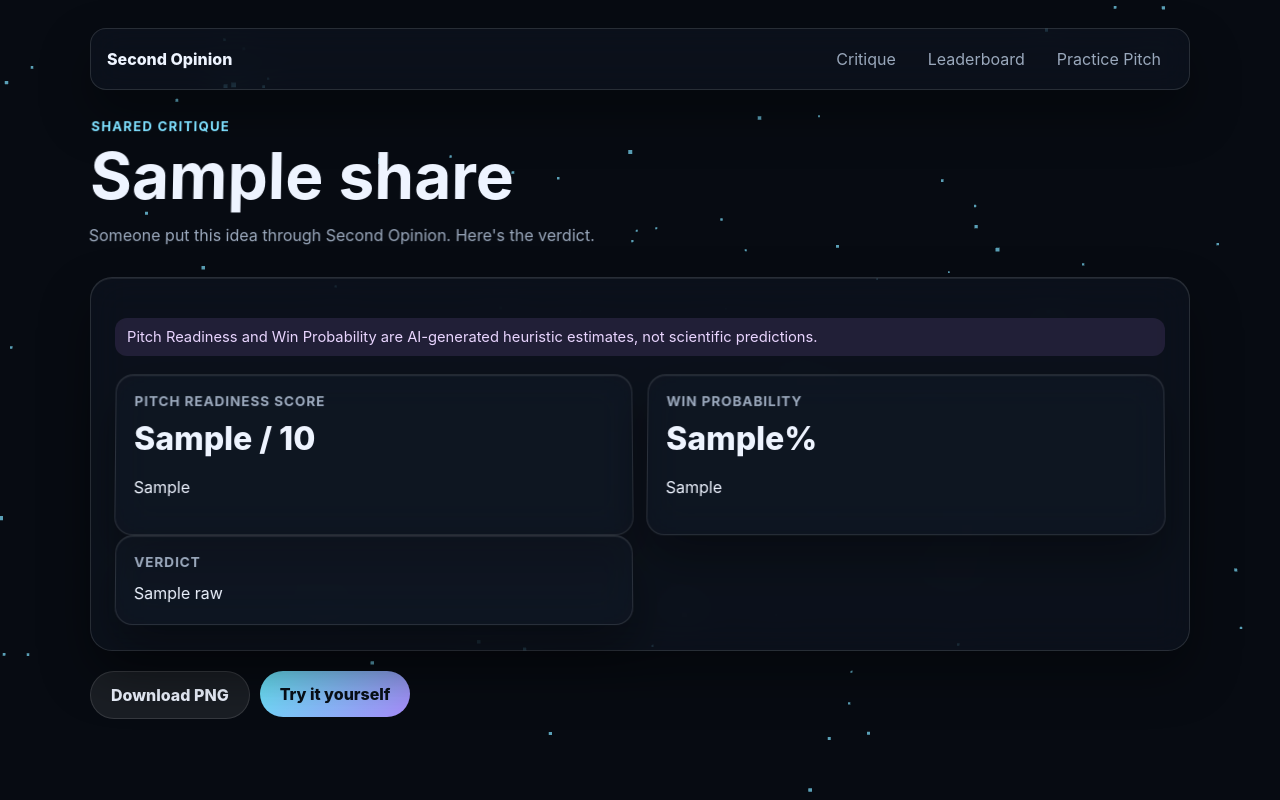
After one commit to keshavchandgupta25-ux/second-opinion, a Flask app: template templates/share.html in a window 1280 px wide. The commit adds this page. Run offline with Flask 3, Linux system fonts and the light colour scheme; the template is opened without the code that fills it: most values are stand-ins (such as "Sample title", 1, 10 or a date in 2020).

Commit message:
new changes

```diff
--- a/app.py
+++ b/app.py
@@ -7,6 +7,7 @@ from flask import Flask, jsonify, render_template, request
 from leaderboard import leaderboard_bp
 from practice import practice_bp
 from scoring import analyze_idea
+from share import share_bp
 from storage import init_db, save_submission
 
 load_dotenv()
@@ -14,6 +15,7 @@ load_dotenv()
 app = Flask(__name__)
 app.register_blueprint(leaderboard_bp)
 app.register_blueprint(practice_bp)
+app.register_blueprint(share_bp)
 init_db()
 
 
--- /dev/null
+++ b/share.py
@@ -0,0 +1,85 @@
+from flask import Blueprint, jsonify, render_template, request, url_for
+
+from share_store import create_share, get_share
+
+share_bp = Blueprint("share", __name__)
+
+MAX_FIELD_LENGTH = 4000
+MAX_REASON_LENGTH = 500
+MAX_TITLE_LENGTH = 120
+
+ALLOWED_SECTION_KEYS = {"assumptions", "riskiest", "question", "patch", "raw"}
+
+
+def _clean(value, limit=MAX_FIELD_LENGTH) -> str:
+    if not isinstance(value, str):
+        return ""
+    return value.strip()[:limit]
+
+
+def _clean_score(value):
+    if isinstance(value, (int, float)) and not isinstance(value, bool):
+        return value
+    return None
+
+
+@share_bp.route("/api/share", methods=["POST"])
+def create_share_link():
+    payload = request.get_json(silent=True) or {}
+
+    idea_title = _clean(payload.get("title"), MAX_TITLE_LENGTH) or "Untitled idea"
+    raw_sections = payload.get("sections")
+    raw_scores = payload.get("scores")
+
+    if not isinstance(raw_sections, dict) or not isinstance(raw_scores, dict):
+        return jsonify({"error": "Nothing to share yet — analyze an idea first."}), 400
+
+    sections = {
+        key: _clean(raw_sections.get(key))
+        for key in ALLOWED_SECTION_KEYS
+        if raw_sections.get(key)
+    }
+
+    if not sections:
+        return jsonify({"error": "Nothing to share yet — analyze an idea first."}), 400
+
+    scores = {
+        "pitch_readiness": _clean_score(raw_scores.get("pitch_readiness")),
+        "pitch_reason": _clean(raw_scores.get("pitch_reason"), MAX_REASON_LENGTH),
+        "win_probability": _clean_score(raw_scores.get("win_probability")),
+        "win_reason": _clean(raw_scores.get("win_reason"), MAX_REASON_LENGTH),
+    }
+
+    record = {
+        "title": idea_title,
+        "sections": sections,
+        "scores": scores,
+        "raw": _clean(payload.get("raw")),
+    }
+
+    try:
+        share_id = create_share(idea_title, record)
+    except Exception:
+        return jsonify(
+            {"error": "Could not create a share link right now. Try again in a minute."}
+        ), 502
+
+    return jsonify(
+        {
+            "id": share_id,
+            "url": url_for("share.share_page", share_id=share_id, _external=True),
+        }
+    )
+
+
+@share_bp.route("/share/<share_id>")
+def share_page(share_id):
+    try:
+        record = get_share(share_id)
+    except Exception:
+        record = None
+
+    if not record:
+        return render_template("share.html", not_found=True), 404
+
+    return render_template("share.html", not_found=False, share=record)
--- a/static/js/app.js
+++ b/static/js/app.js
@@ -105,6 +105,8 @@
         throw new Error(data.error || "Something went wrong.");
       }
 
+      window.SecondOpinionLastResult = data;
+
       const sections = data.sections || {};
       const scores = data.scores || {};
 
--- /dev/null
+++ b/static/js/share.js
@@ -0,0 +1,140 @@
+(function () {
+  function slugTitle(idea) {
+    const firstLine = (idea || "").split("\n")[0].replace(/\s+/g, " ").trim();
+    if (!firstLine) return "Untitled idea";
+    return firstLine.length > 80 ? firstLine.slice(0, 77).trim() + "..." : firstLine;
+  }
+
+  function downloadCanvas(targetEl, filename, onError) {
+    if (!targetEl) return;
+    if (!window.html2canvas) {
+      onError("PNG export isn't available right now (couldn't load html2canvas). Check your connection and try again.");
+      return;
+    }
+    window
+      .html2canvas(targetEl, { backgroundColor: "#0b0f1a", scale: 2, useCORS: true })
+      .then((canvas) => {
+        const link = document.createElement("a");
+        link.download = filename;
+        link.href = canvas.toDataURL("image/png");
+        link.click();
+      })
+      .catch(() => {
+        onError("Couldn't generate the image. Try again.");
+      });
+  }
+
+  function setupIndexShare() {
+    const resultsEl = document.getElementById("results");
+    if (!resultsEl) return;
+
+    const header = resultsEl.querySelector(".results-header");
+    if (!header || document.getElementById("share-link-btn")) return;
+
+    const shareBtn = document.createElement("button");
+    shareBtn.type = "button";
+    shareBtn.id = "share-link-btn";
+    shareBtn.className = "ghost";
+    shareBtn.textContent = "Share link";
+
+    const pngBtn = document.createElement("button");
+    pngBtn.type = "button";
+    pngBtn.id = "download-png-btn";
+    pngBtn.className = "ghost";
+    pngBtn.textContent = "Download PNG";
+
+    header.appendChild(pngBtn);
+    header.appendChild(shareBtn);
+
+    const shareStatus = document.createElement("p");
+    shareStatus.id = "share-status";
+    shareStatus.className = "muted hidden";
+    resultsEl.insertBefore(shareStatus, resultsEl.querySelector(".score-row"));
+
+    function showStatus(text) {
+      shareStatus.textContent = text;
+      shareStatus.classList.remove("hidden");
+    }
+
+    pngBtn.addEventListener("click", () => {
+      downloadCanvas(resultsEl, "second-opinion-result.png", showStatus);
+    });
+
+    shareBtn.addEventListener("click", async () => {
+      const ideaInput = document.getElementById("idea");
+      const lastResult = window.SecondOpinionLastResult;
+
+      if (!lastResult) {
+        showStatus("Analyze an idea first, then share it.");
+        return;
+      }
+
+      shareBtn.disabled = true;
+      showStatus("Creating link...");
+
+      try {
+        const response = await fetch("/api/share", {
+          method: "POST",
+          headers: { "Content-Type": "application/json" },
+          body: JSON.stringify({
+            title: slugTitle(ideaInput ? ideaInput.value : ""),
+            sections: lastResult.sections || {},
+            scores: lastResult.scores || {},
+            raw: lastResult.raw || "",
+          }),
+        });
+
+        const data = await response.json();
+        if (!response.ok) {
+          throw new Error(data.error || "Could not create a share link.");
+        }
+
+        shareStatus.innerHTML = "";
+        shareStatus.appendChild(document.createTextNode("Shareable link: "));
+
+        const link = document.createElement("a");
+        link.href = data.url;
+        link.textContent = data.url;
+        link.target = "_blank";
+        link.rel = "noopener";
+        shareStatus.appendChild(link);
+        shareStatus.classList.remove("hidden");
+
+        if (navigator.clipboard) {
+          try {
+            await navigator.clipboard.writeText(data.url);
+            shareStatus.appendChild(document.createTextNode(" (copied to clipboard)"));
+          } catch (_) {
+            /* clipboard permission denied — link is still shown, so no need to alert */
+          }
+        }
+      } catch (err) {
+        showStatus(err.message || "Could not create a share link.");
+      } finally {
+        shareBtn.disabled = false;
+      }
+    });
+  }
+
+  function setupSharePagePng() {
+    const btn = document.getElementById("download-png-btn");
+    const card = document.getElementById("share-card");
+    const errorEl = document.getElementById("share-error");
+    if (!btn || !card || btn.dataset.wired) return;
+
+    btn.dataset.wired = "1";
+    btn.addEventListener("click", () => {
+      downloadCanvas(card, "second-opinion-shared.png", (message) => {
+        if (errorEl) {
+          errorEl.textContent = message;
+          errorEl.classList.remove("hidden");
+        }
+      });
+    });
+  }
+
+  document.addEventListener("DOMContentLoaded", () => {
+    setupIndexShare();
+    setupSharePagePng();
+  });
+})();
--- a/static/style.css
+++ b/static/style.css
@@ -350,3 +350,20 @@ button:disabled {
     grid-template-columns: 1fr 1fr;
   }
 }
+
+/* --- Step 6: shareable results card additions (additive only) --- */
+.card-body pre {
+  font: inherit;
+  white-space: pre-wrap;
+  word-break: break-word;
+  margin: 0;
+}
+
+.link-button {
+  display: inline-block;
+  text-decoration: none;
+}
+
+#share-status a {
+  color: var(--accent);
+}
--- a/templates/index.html
+++ b/templates/index.html
@@ -88,4 +88,6 @@
 {% block scripts %}
 <script src="{{ url_for('static', filename='js/voice.js') }}" defer></script>
 <script src="{{ url_for('static', filename='js/app.js') }}" defer></script>
+<script src="https://unpkg.com/html2canvas@1.4.1/dist/html2canvas.min.js" defer></script>
+<script src="{{ url_for('static', filename='js/share.js') }}" defer></script>
 {% endblock %}
--- /dev/null
+++ b/templates/share.html
@@ -0,0 +1,94 @@
+{% extends "base.html" %}
+
+{% block title %}{% if not_found %}Link not found{% else %}{{ share.title }}{% endif %} · Second Opinion{% endblock %}
+
+{% block content %}
+{% if not_found %}
+<header class="hero">
+  <p class="eyebrow">Second Opinion</p>
+  <h1>Link not found</h1>
+  <p class="subtitle">This shared critique doesn't exist, or the link was mistyped.</p>
+</header>
+<a href="/" class="link-button">
+  <button type="button">Try Second Opinion</button>
+</a>
+{% else %}
+<header class="hero">
+  <p class="eyebrow">Shared critique</p>
+  <h1>{{ share.title }}</h1>
+  <p class="subtitle">Someone put this idea through Second Opinion. Here's the verdict.</p>
+</header>
+
+<main class="layout">
+  <section id="share-card" class="panel glass results-panel">
+    <p class="heuristic-note">
+      Pitch Readiness and Win Probability are AI-generated heuristic estimates, not scientific predictions.
+    </p>
+
+    <div class="score-row">
+      <article class="card glass score-card">
+        <h3>Pitch Readiness Score</h3>
+        <p class="score-value">
+          {% if share.scores.pitch_readiness is not none %}{{ share.scores.pitch_readiness }} / 10{% else %}—{% endif %}
+        </p>
+        <p class="score-reason">{{ share.scores.pitch_reason }}</p>
+      </article>
+      <article class="card glass score-card">
+        <h3>Win Probability</h3>
+        <p class="score-value">
+          {% if share.scores.win_probability is not none %}{{ share.scores.win_probability }}%{% else %}—{% endif %}
+        </p>
+        <p class="score-reason">{{ share.scores.win_reason }}</p>
+      </article>
+    </div>
+
+    <div class="cards">
+      {% if share.sections.raw %}
+      <article class="card glass">
+        <h3>Verdict</h3>
+        <div class="card-body"><pre>{{ share.sections.raw }}</pre></div>
+      </article>
+      {% else %}
+        {% if share.sections.assumptions %}
+        <article class="card glass">
+          <h3>Assumptions</h3>
+          <div class="card-body"><pre>{{ share.sections.assumptions }}</pre></div>
+        </article>
+        {% endif %}
+        {% if share.sections.riskiest %}
+        <article class="card glass highlight">
+          <h3>Riskiest Assumption</h3>
+          <div class="card-body"><pre>{{ share.sections.riskiest }}</pre></div>
+        </article>
+        {% endif %}
+        {% if share.sections.question %}
+        <article class="card glass highlight">
+          <h3>Tough Question</h3>
+          <div class="card-body"><pre>{{ share.sections.question }}</pre></div>
+        </article>
+        {% endif %}
+        {% if share.sections.patch %}
+        <article class="card glass">
+          <h3>How to Patch It</h3>
+          <div class="card-body"><pre>{{ share.sections.patch }}</pre></div>
+        </article>
+        {% endif %}
+      {% endif %}
+    </div>
+  </section>
+</main>
+
+<div class="actions" style="justify-content: flex-start; margin-top: 20px;">
+  <div class="action-buttons">
+    <button id="download-png-btn" type="button" class="ghost">Download PNG</button>
+    <a href="/" class="link-button"><button type="button">Try it yourself</button></a>
+  </div>
+</div>
+<p id="share-error" class="error hidden"></p>
+{% endif %}
+{% endblock %}
+
+{% block scripts %}
+<script src="https://unpkg.com/html2canvas@1.4.1/dist/html2canvas.min.js" defer></script>
+<script src="{{ url_for('static', filename='js/share.js') }}" defer></script>
+{% endblock %}
```
Also changed, not shown: share_store.py (added, +87 -0 lines), 1 other file.
